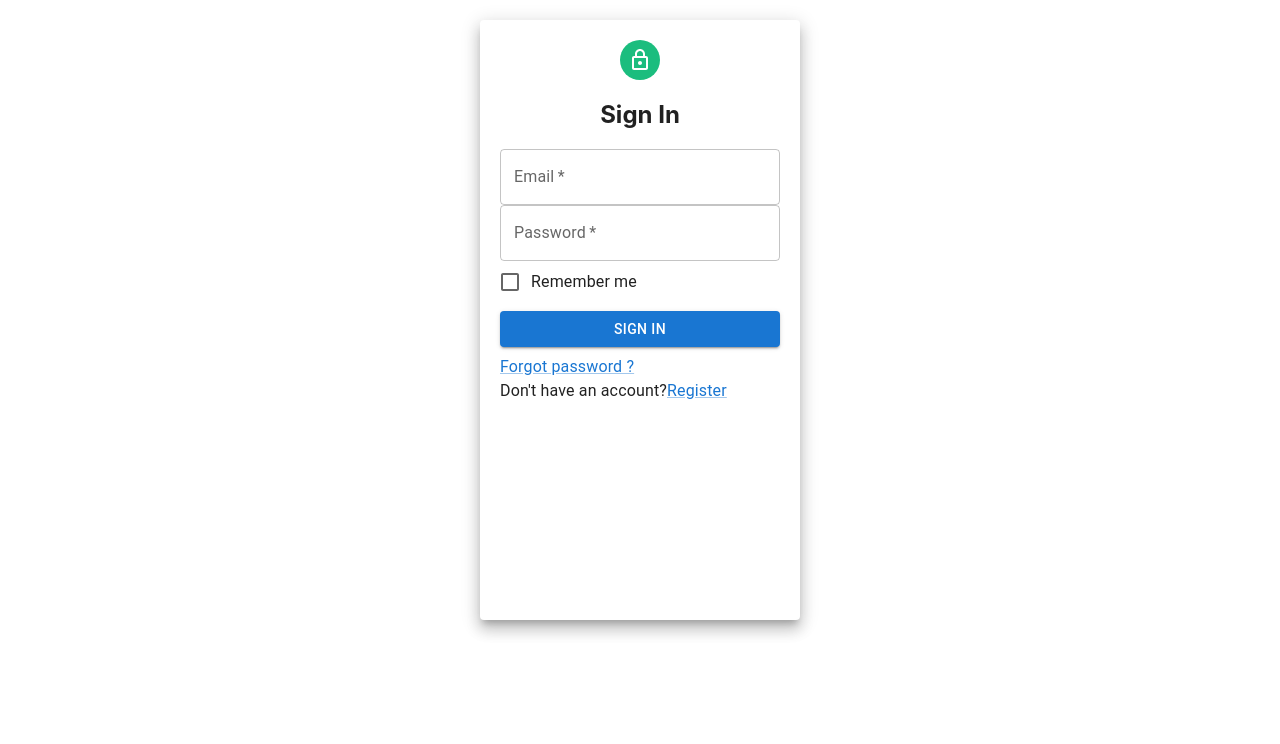
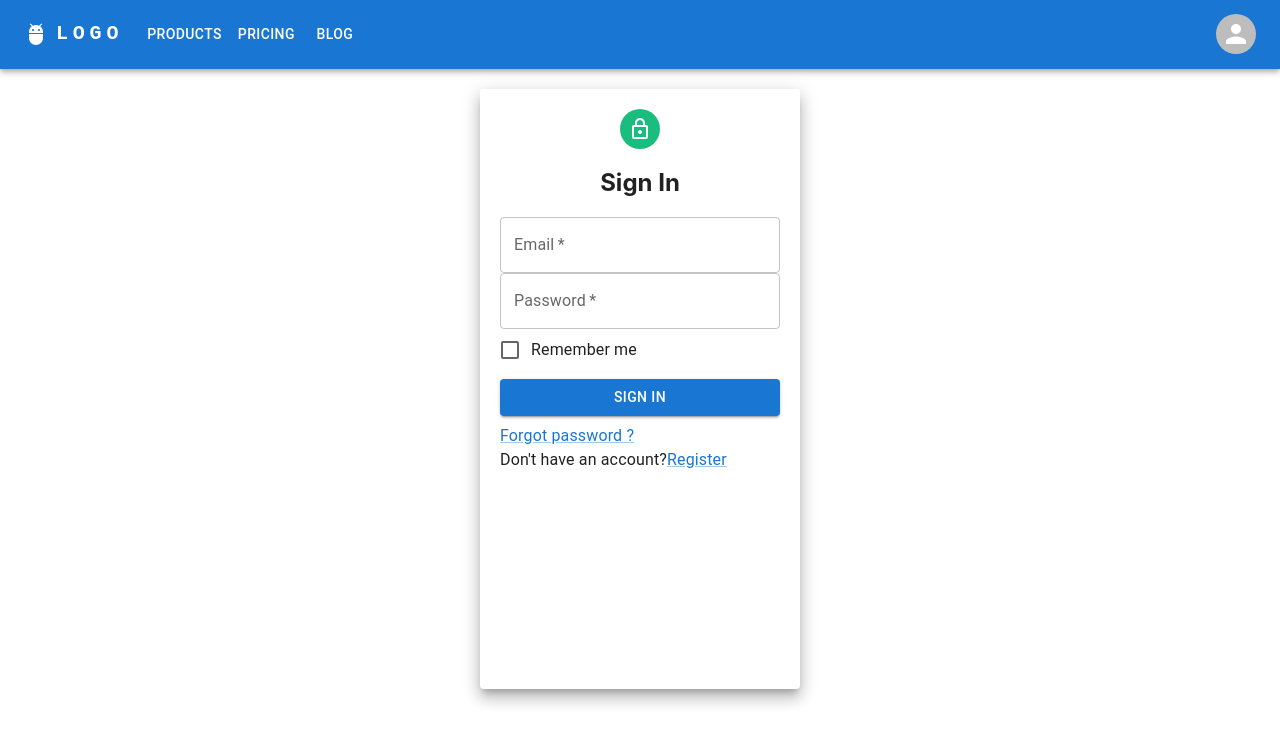
Before and after one commit to VedankPande/polling-app, a React (Create React App) app in the folder frontend/: page / in a window 1280 px wide. Shown: the top 744 px of the page. Built offline with nearby package versions, Linux system fonts and the light colour scheme.

Commit message:
update routes and include app bar

```diff
--- a/frontend/src/index.js
+++ b/frontend/src/index.js
@@ -4,6 +4,7 @@ import { BrowserRouter, Route, Routes } from "react-router-dom";
 import Login from "./components/login";
 import Poll from "./components/poll";
 import Register from "./components/register";
+import ResponsiveAppBar from "./components/navbar";
 import "./index.css";
 import App from "./App";
 import reportWebVitals from "./reportWebVitals";
@@ -12,6 +13,7 @@ import AllPolls from "./components/userAllPolls";
 const root = ReactDOM.createRoot(document.getElementById("root"));
 root.render(
   <BrowserRouter>
+  <ResponsiveAppBar/>
     <Routes>
       <Route index element={<App />} />
       <Route path="login" element={<Login />} />
```
